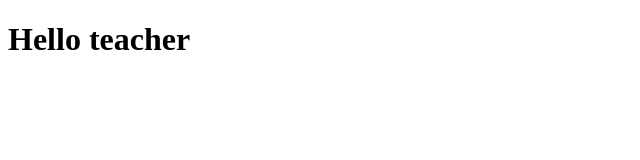
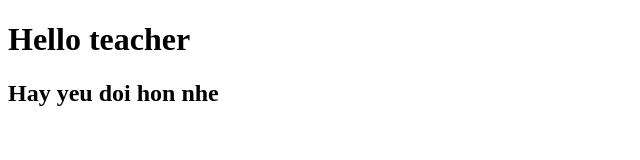
Before and after one commit to laubata2000/MyEcopack, a plain HTML site: page index.html in a window 1280 px wide. Shown: the whole page, without its empty margins (0-640 px from the left). Drawn offline with Linux system fonts and the light colour scheme.

Commit message:
Update index.html
dsdfsd

```diff
--- a/index.html
+++ b/index.html
@@ -7,5 +7,6 @@
 </head>
 <body>
     <h1>Hello teacher</h1>
+    <h2>Hay yeu doi hon nhe</h2>
 </body>
 </html>
```
